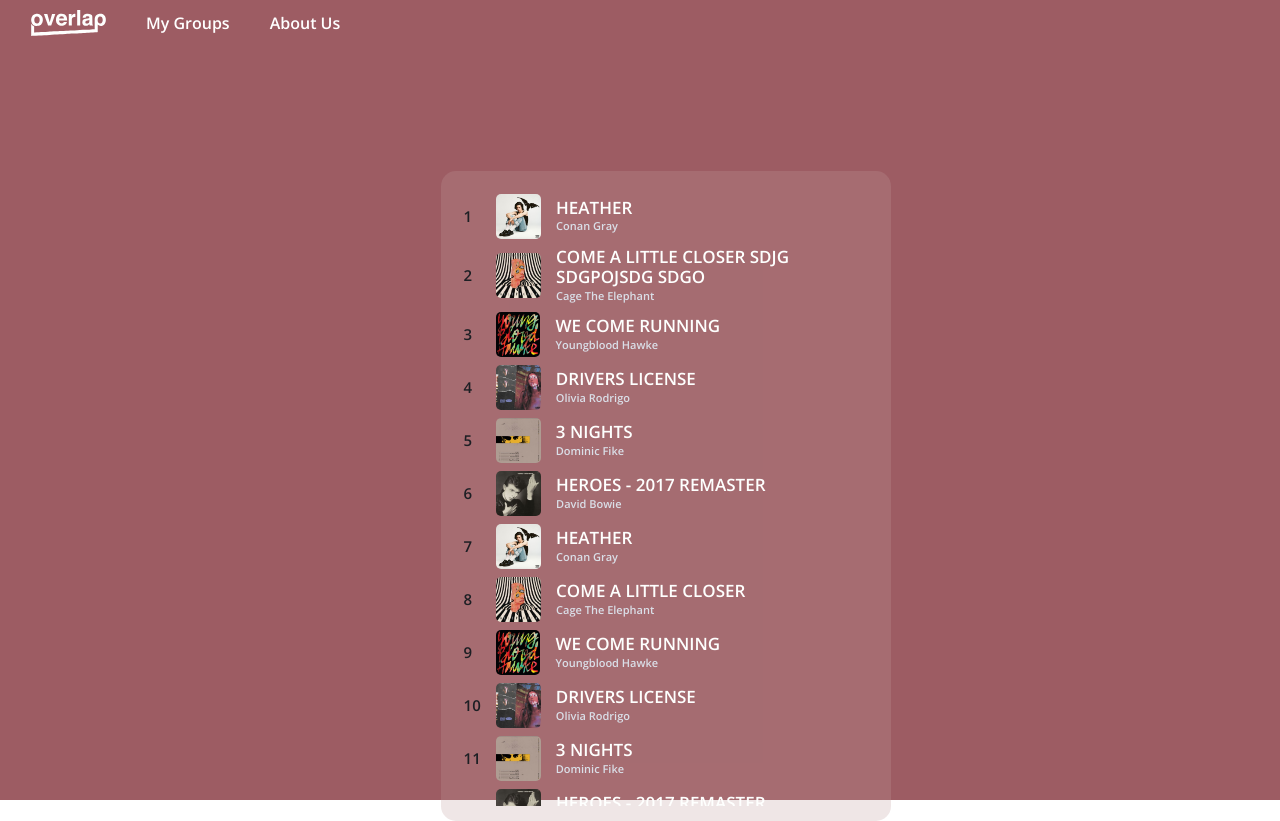
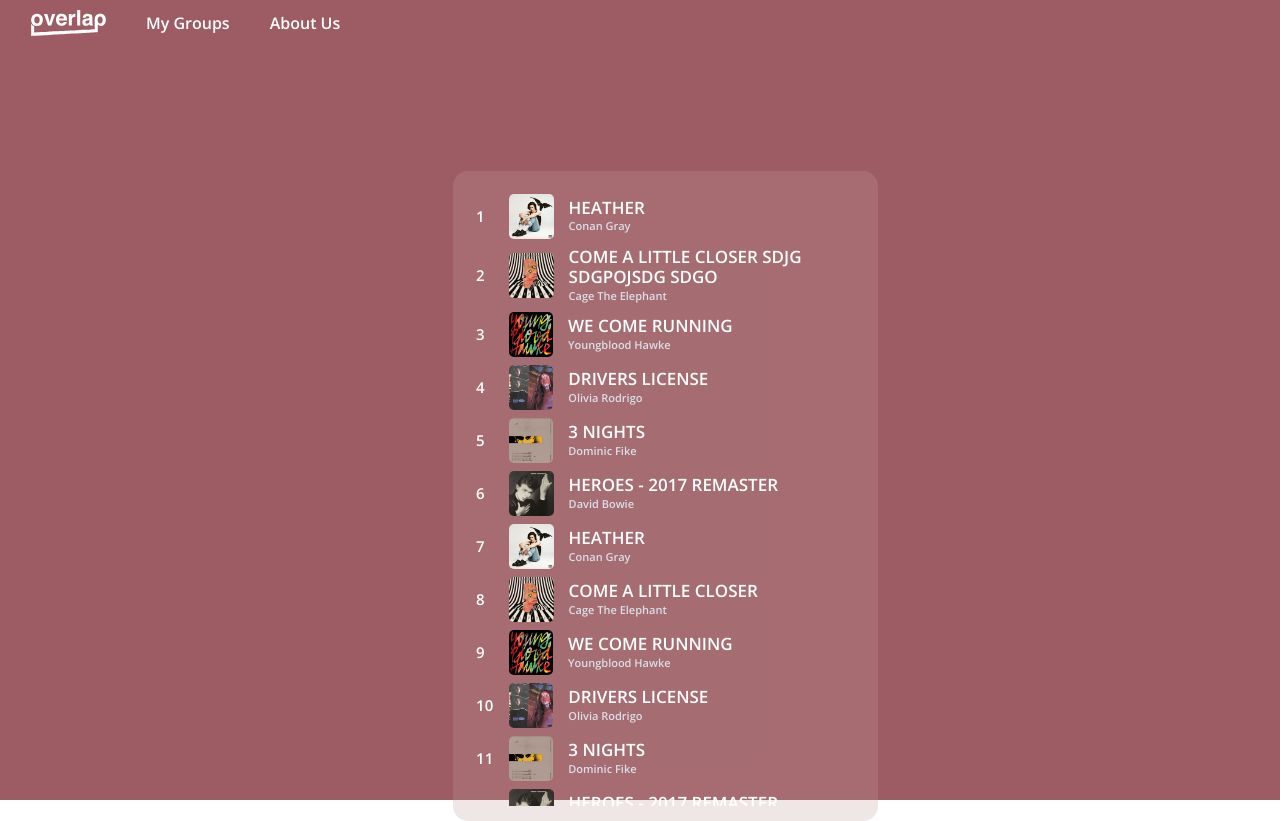
Before and after one commit to IGEN330-Overlap/Overlap, a React (Create React App) app in the folder frontend/: page /authorized/PlaylistPage in a window 1280 px wide. Built offline with nearby package versions, Linux system fonts and the light colour scheme.

Commit message:
css changes to playlist tracks

```diff
--- a/frontend/src/GroupProfilePage/IndividualComparisons/IndividualComparisons.css
+++ b/frontend/src/GroupProfilePage/IndividualComparisons/IndividualComparisons.css
@@ -140,8 +140,8 @@
 
 /* animations */
 .top-artists .artist-container:hover .artist-icon {
-    height: min(13vw,130px);
-    width: min(13vw,130px);
+    height: min(12vw,130px);
+    width: min(12vw,130px);
 }
 .top-artists .track-container:hover {
     width: 31vw;
--- a/frontend/src/PlaylistPage/PlaylistPage.css
+++ b/frontend/src/PlaylistPage/PlaylistPage.css
@@ -20,7 +20,7 @@
     margin-top: 75px;
     background: rgba(190, 154, 154, 0.25);
     border-radius: 15px;
-    width: 450px;
+    width: 425px;
     height: 650px;
 }
 
--- a/frontend/src/PlaylistPage/PlaylistTracks/PlaylistTracks.css
+++ b/frontend/src/PlaylistPage/PlaylistTracks/PlaylistTracks.css
@@ -1,7 +1,7 @@
 @import url(../../variables.css);
 
 .playlist-container {
-    width: 420px;
+    width: 400px;
     height: 620px;
     margin: 15px;
     overflow-y: scroll;
@@ -10,7 +10,7 @@
 
 .playlist-container .track-number h3 {
     font-size: 15px;
-    color: var(--primary-color-6);
+    color: var(--off-white-color);
     line-height: 45px;
     height: 45px;
     width: 32.5px;
@@ -23,7 +23,7 @@
     align-items: center;
     margin: 8px;
     padding-right: 10px;
-    width: 400px;
+    width: 390px;
     color: var(--off-white-color);
     font-size: 20px;
 }
@@ -38,7 +38,7 @@
     margin-left: 15px;
     display: flex;
     flex-direction: column;
-    width: 340px;
+    width: 320px;
     transition: 0.3s;
     align-items: center;
     justify-content: start;
@@ -46,12 +46,12 @@
 .playlist-container .track-info h3{
     font-size: 17px;
     margin-bottom: 0px;
-    width: 310px;
+    width: 290px;
 }
 .playlist-container .track-artist {
     color: var(--neutral-color-3);
     font-size: 11px;
-    width: 310px;
+    width: 290px;
     transition: 0.3s;
 }
 
```
